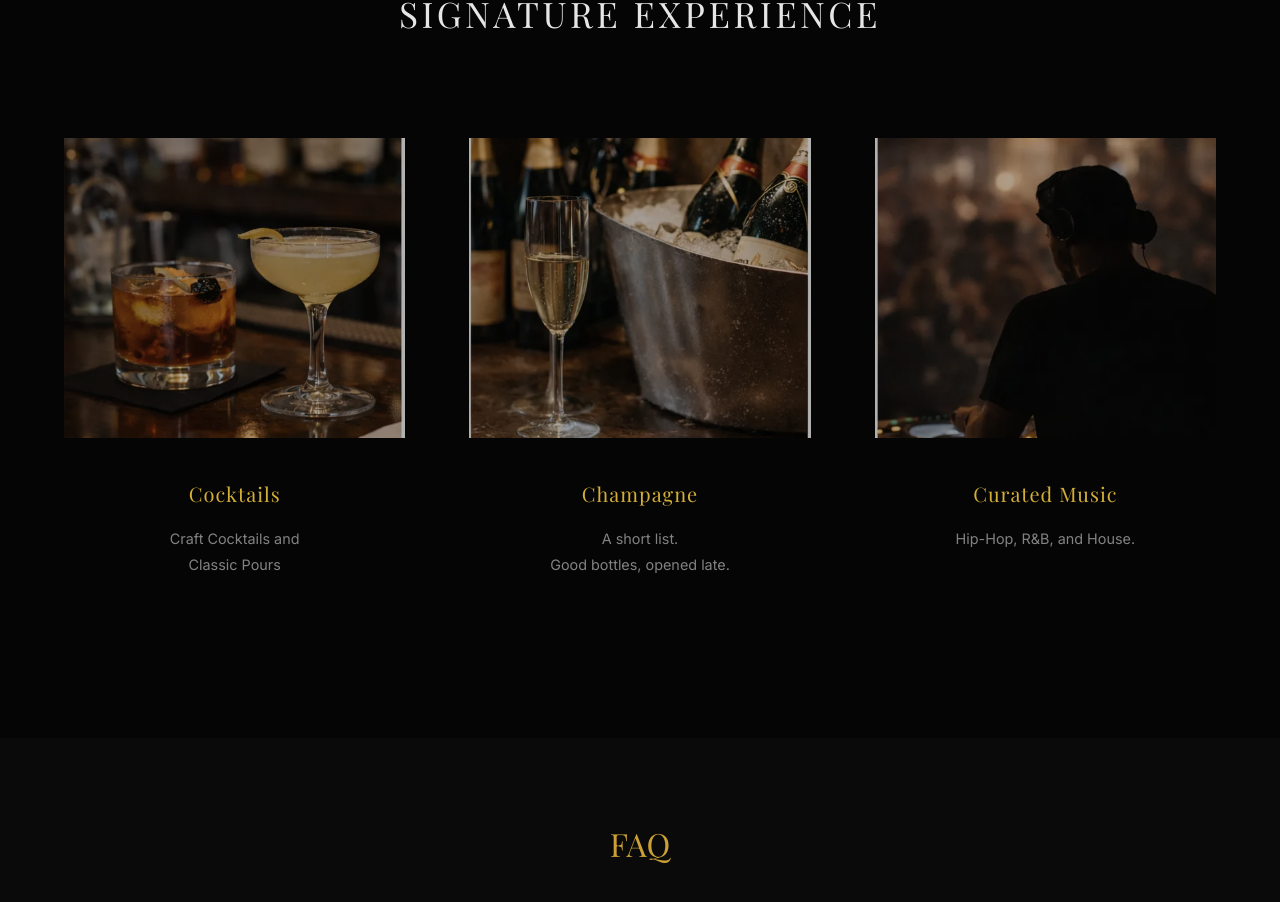
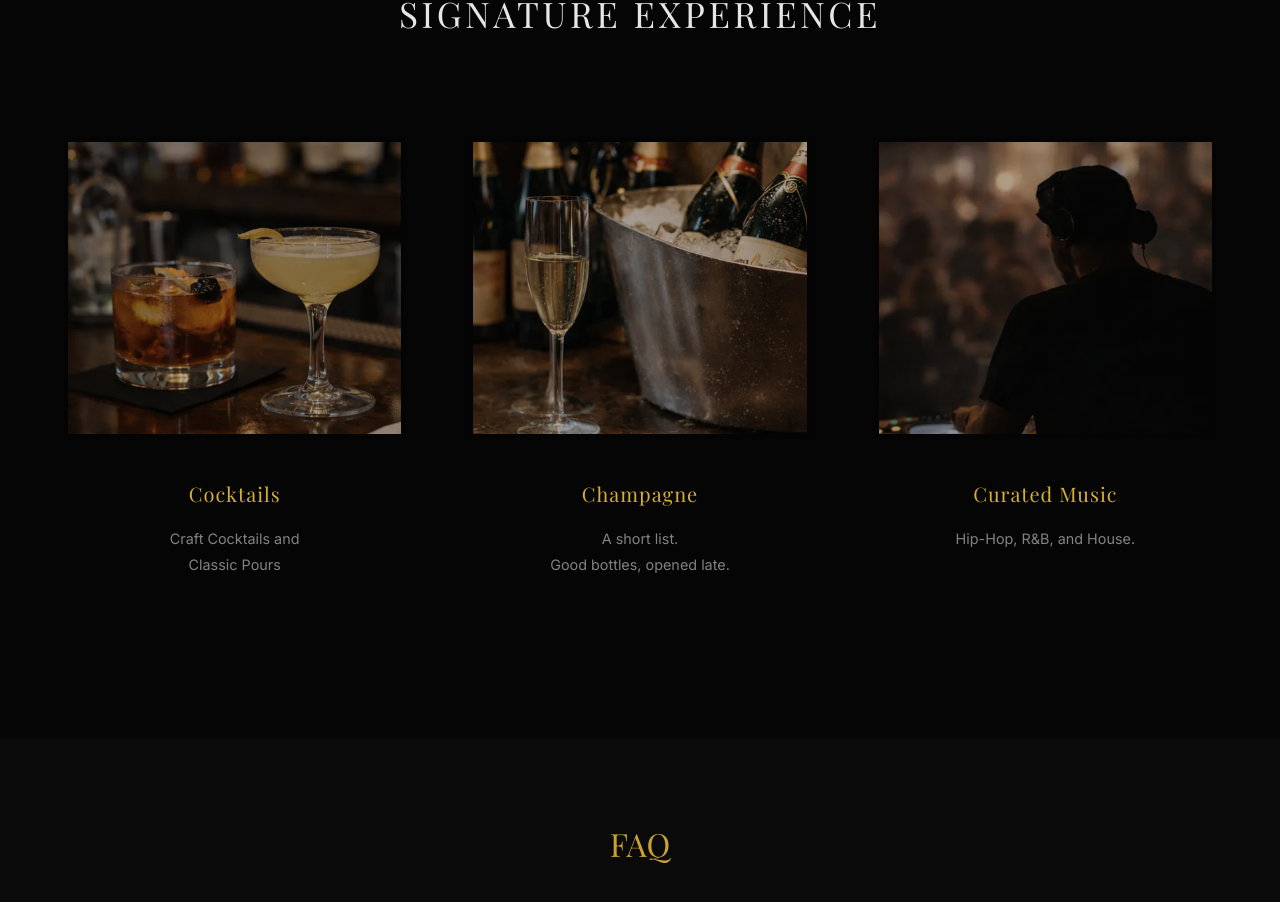
Before and after one commit to cerberus100/theobar, a React (Vite) app: page / in a window 1280 px wide. Shown: the part 974-1876 px from the top of the page. Built offline with nearby package versions, Linux system fonts and the light colour scheme; a web font is replaced by a local one.

Commit message:
Deploy inset shadow hack for photo artifacts and contact log updates

```diff
--- a/src/pages/Contact.tsx
+++ b/src/pages/Contact.tsx
@@ -30,11 +30,11 @@ const Contact = () => {
                 setStatus('success');
                 setFormData({ name: '', email: '', phone: '', message: '' });
             } else {
-                console.error(data.message);
+                console.error('Server Error:', data.message, data.error);
                 setStatus('error');
             }
         } catch (error) {
-            console.error(error);
+            console.error('Network/Client Error:', error);
             setStatus('error');
         }
     };
--- a/src/pages/Home.css
+++ b/src/pages/Home.css
@@ -252,6 +252,8 @@ h3 {
     filter: brightness(0.7) grayscale(0.2);
     /* Darker, calmer */
     transition: filter 0.5s ease;
+    /* HACK: Inset shadow to cover potential white lines/border artifacts in the source images */
+    box-shadow: inset 0 0 0 4px #050505;
 }
 
 .experience-card-strict:hover .card-img-strict {
```
